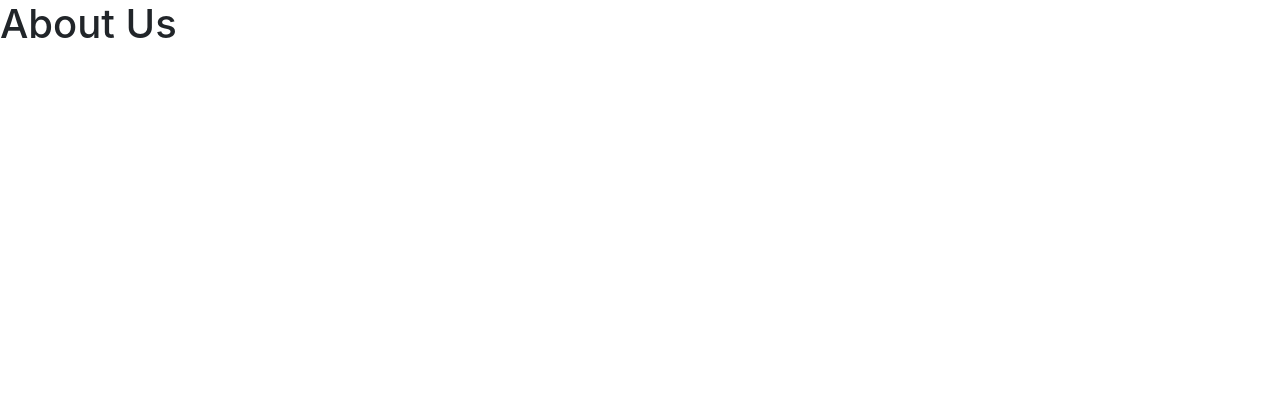
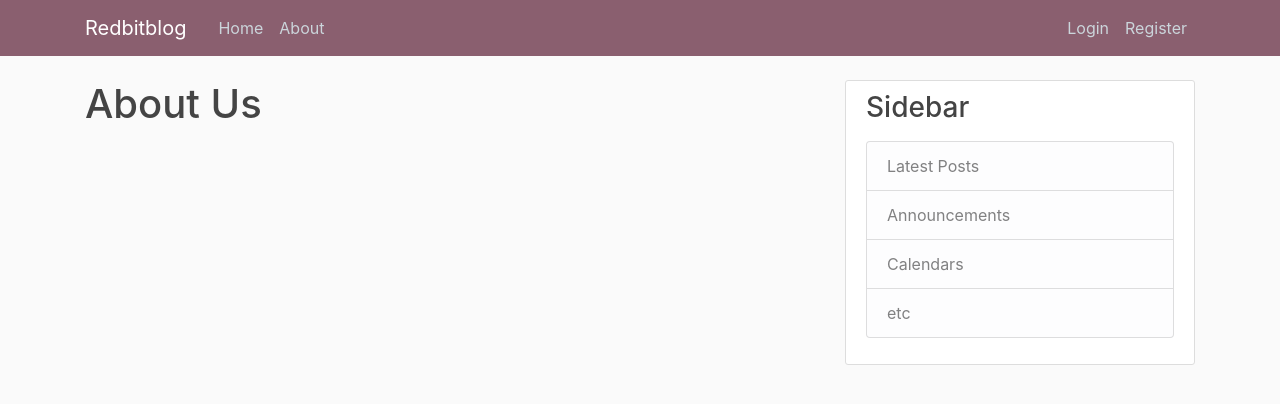
Before and after one commit to JanetMutua/Django-Blog-Web-App, a Django app: page /about/ in a window 1280 px wide. Before the commit the part shown is almost empty. Shown: the top 404 px of the page. Run offline with Django 3.2, Linux system fonts and the light colour scheme; some libraries are stand-ins or nearby versions.

Commit message:
updated database and parent template

```diff
--- a/blog/templates/blog/base.html
+++ b/blog/templates/blog/base.html
@@ -1,3 +1,4 @@
+{%load static%}
 <!DOCTYPE html>
 <html lang="en">
 <head>
@@ -8,6 +9,8 @@
     <!-- Bootstrap CSS -->
     <link rel="stylesheet" href="https://stackpath.bootstrapcdn.com/bootstrap/4.3.1/css/bootstrap.min.css"
         integrity="sha384-ggOyR0iXCbMQv3Xipma34MD+dH/1fQ784/j6cY/iJTQUOhcWr7x9JvoRxT2MZw1T" crossorigin="anonymous">
+    <link rel="stylesheet" type="text/css" href="{%static 'blog/main.css'%}">
+
     {%if title%}
     <title>Redbitblog-{{title}}</title>
     {%else%}
@@ -15,7 +18,50 @@
     {%endif%}
 </head>
 <body>
-    {%block content%}{%endblock%}
+
+    <header class="site-header">
+        <nav class="navbar navbar-expand-md navbar-dark bg-steel fixed-top">
+            <div class="container">
+                <a class="navbar-brand mr-4" href="{% url 'blog-home' %}">Redbitblog</a>
+                <button class="navbar-toggler" type="button" data-toggle="collapse" data-target="#navbarToggle"
+                    aria-controls="navbarToggle" aria-expanded="false" aria-label="Toggle navigation">
+                    <span class="navbar-toggler-icon"></span>
+                </button>
+                <div class="collapse navbar-collapse" id="navbarToggle">
+                    <div class="navbar-nav mr-auto">
+                        <a class="nav-item nav-link" href="{% url 'blog-home' %}">Home</a>
+                        <a class="nav-item nav-link" href="{% url 'blog-about' %}">About</a>
+                    </div>
+                    <!-- Navbar Right Side -->
+                    <div class="navbar-nav">
+                        <a class="nav-item nav-link" href="#">Login</a>
+                        <a class="nav-item nav-link" href="#">Register</a>
+                    </div>
+                </div>
+            </div>
+        </nav>
+    </header>
+
+    <main role="main" class="container">
+        <div class="row">
+            <div class="col-md-8">
+                {% block content %}{% endblock %}
+            </div>
+            <div class="col-md-4">
+                <div class="content-section">
+                    <h3>Sidebar</h3>
+                    <p class='text-muted'>
+                    <ul class="list-group">
+                        <li class="list-group-item list-group-item-light">Latest Posts</li>
+                        <li class="list-group-item list-group-item-light">Announcements</li>
+                        <li class="list-group-item list-group-item-light">Calendars</li>
+                        <li class="list-group-item list-group-item-light">etc</li>
+                    </ul>
+                    </p>
+                </div>
+            </div>
+        </div>
+    </main>
     <!-- Optional JavaScript -->
     <!-- jQuery first, then Popper.js, then Bootstrap JS -->
     <script src="https://code.jquery.com/jquery-3.3.1.slim.min.js"
```
Also changed, not shown: db.sqlite3.
